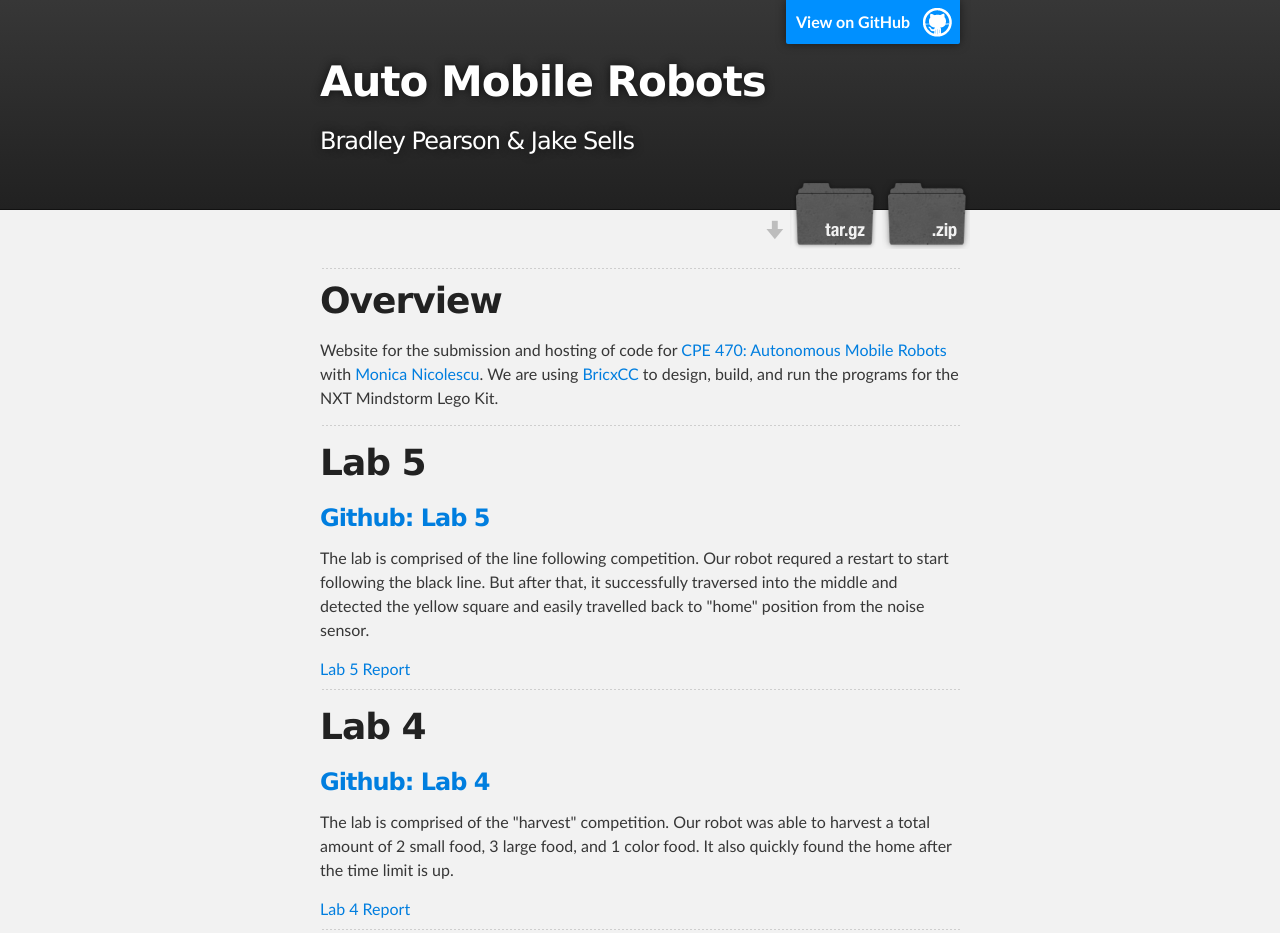
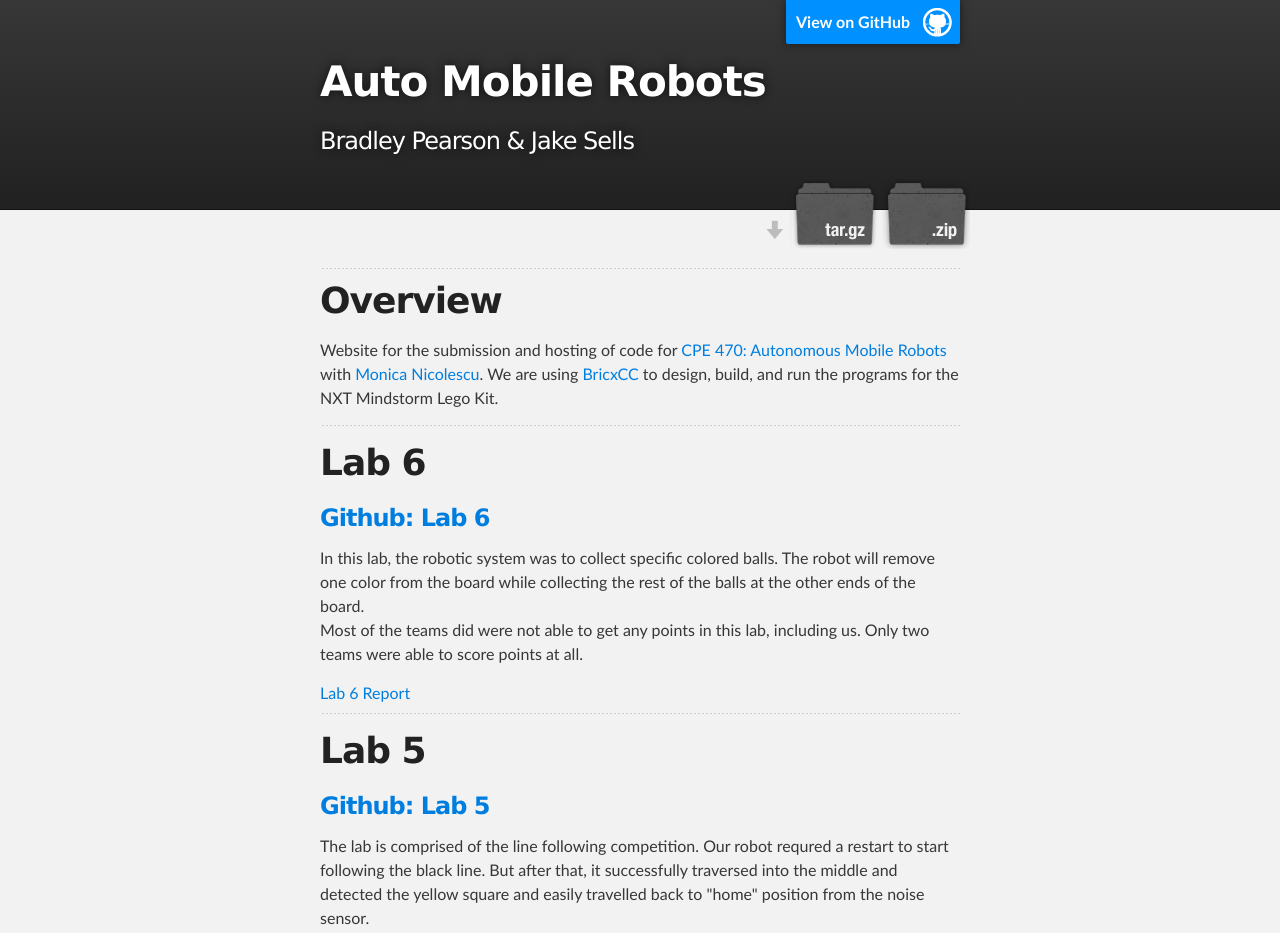
Before and after one commit to jakecsells/AutoMobileRobots, a plain HTML site: page index.html in a window 1280 px wide. Shown: the top 933 px of the page. Drawn offline with Linux system fonts and the light colour scheme.

Commit message:
Add the lab 6 information and report

```diff
--- a/index.html
+++ b/index.html
@@ -38,6 +38,17 @@
 <a name="overview" class="anchor" href="#overview"><span class="octicon octicon-link"></span></a>Overview</h1>
 
 <p>Website for the submission and hosting of code for <a href="http://www.cse.unr.edu/%7Emonica/Courses/CPE470-670/index.html">CPE 470: Autonomous Mobile Robots</a> with <a href="http://www.cse.unr.edu/%7Emonica/">Monica Nicolescu</a>. We are using <a href="http://bricxcc.sourceforge.net/">BricxCC</a> to design, build, and run the programs for the NXT Mindstorm Lego Kit.</p>
+
+<!-- LAB SIX-->
+<hr>
+<h1>
+<a name="lab-6" class="anchor" href="#lab-6"><span class="octicon octicon-link"></span></a>Lab 6</h1>
+<h3>
+<a name="github-lab-6" class="anchor" href="#github-lab-6"><span class="octicon octicon-link"></span></a><a href="https://github.com/jakecsells/AutoMobileRobots/tree/master/Lab06">Github: Lab 6</a>
+</h3>
+<p>In this lab, the robotic system was to collect specific colored balls. The robot will remove one color from the board while collecting the rest of the balls at the other ends of the board.
+<br>Most of the teams did were not able to get any points in this lab, including us. Only two teams were able to score points at all.</p>
+<a href="https://docs.google.com/document/d/17SKSBtTZXYyo5oYTdXMB6kfn1DaMEoKRM-HvhuYnZVY/pub">Lab 6 Report</a>
 
 <!-- LAB FIVE-->
 <hr>
```
